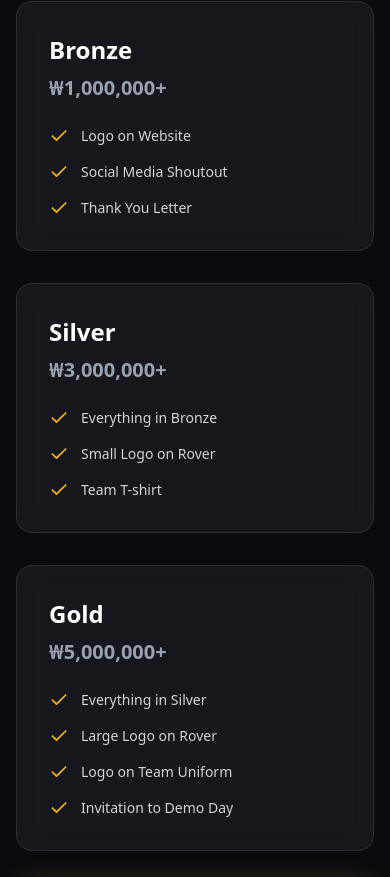
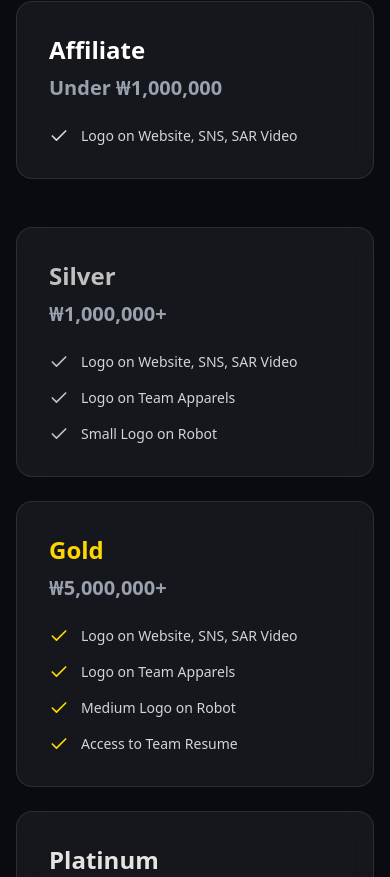
Before and after one commit to ZenithSpace/zenith.github.io, a React (Vite) app in the folder zenith-web/: page / in a window 390 px wide. Shown: the part 6747-7624 px from the top of the page. Built offline with nearby package versions, Linux system fonts and the light colour scheme; a web font is replaced by a local one.

Commit message:
Update Sponsorship: New tiers, layout, and particle effects

```diff
--- a/zenith-web/src/components/Sponsorship.tsx
+++ b/zenith-web/src/components/Sponsorship.tsx
@@ -5,28 +5,73 @@ import { useLanguage } from '../context/LanguageContext';
 const Sponsorship = () => {
     const { t } = useLanguage();
 
-    const tiers = [
+    const affiliateTier = {
+        key: 'affiliate',
+        color: 'from-gray-400 to-gray-600',
+        glow: 'group-hover:shadow-[0_0_30px_rgba(156,163,175,0.4)]',
+        border: 'group-hover:border-gray-400'
+    };
+
+    const mainTiers = [
         {
-            name: t('sponsorship.tiers.bronze'),
-            price: '₩1,000,000+',
-            features: ['Logo on Website', 'Social Media Shoutout', 'Thank You Letter']
+            key: 'silver',
+            color: 'text-[#C0C0C0]',
+            glow: 'group-hover:shadow-[0_0_30px_rgba(192,192,192,0.4)]',
+            border: 'group-hover:border-[#C0C0C0]'
         },
         {
-            name: t('sponsorship.tiers.silver'),
-            price: '₩3,000,000+',
-            features: ['Everything in Bronze', 'Small Logo on Rover', 'Team T-shirt']
+            key: 'gold',
+            color: 'text-[#FFD700]',
+            glow: 'group-hover:shadow-[0_0_30px_rgba(255,215,0,0.4)]',
+            border: 'group-hover:border-[#FFD700]'
         },
         {
-            name: t('sponsorship.tiers.gold'),
-            price: '₩5,000,000+',
-            features: ['Everything in Silver', 'Large Logo on Rover', 'Logo on Team Uniform', 'Invitation to Demo Day']
+            key: 'platinum',
+            color: 'text-[#E5E4E2]',
+            glow: 'group-hover:shadow-[0_0_30px_rgba(229,228,226,0.4)]',
+            border: 'group-hover:border-[#E5E4E2]'
         },
         {
-            name: t('sponsorship.tiers.platinum'),
-            price: '₩10,000,000+',
-            features: ['Everything in Gold', 'Main Sponsor Branding', 'Exclusive Workshop', 'Recruiting Booth Access']
+            key: 'diamond',
+            color: 'text-[#B9F2FF]',
+            glow: 'group-hover:shadow-[0_0_30px_rgba(185,242,255,0.4)]',
+            border: 'group-hover:border-[#B9F2FF]'
         }
     ];
+
+    const renderTierCard = (tierConfig: any, isAffiliate = false) => {
+        const features = t(`sponsorship.tiers.${tierConfig.key}.features`) as unknown as string[];
+
+        return (
+            <motion.div
+                initial={{ opacity: 0, y: 20 }}
+                whileInView={{ opacity: 1, y: 0 }}
+                viewport={{ once: true }}
+                className={`glass-panel p-8 rounded-2xl border border-white/10 transition-all duration-500 group relative overflow-hidden ${isAffiliate ? 'w-full max-w-3xl mx-auto mb-12' : 'h-full'
+                    } ${tierConfig.border} ${tierConfig.glow}`}
+            >
+                {/* Particle/Glow Background Effect */}
+                <div className={`absolute inset-0 opacity-0 group-hover:opacity-10 transition-opacity duration-500 bg-gradient-to-br ${isAffiliate ? 'from-gray-500 to-white' : 'from-white to-white'}`} />
+
+                <div className="relative z-10">
+                    <h4 className={`text-2xl font-bold mb-2 ${tierConfig.color || 'text-white'}`}>
+                        {t(`sponsorship.tiers.${tierConfig.key}.name`)}
+                    </h4>
+                    <div className="text-xl font-bold text-gray-400 mb-6">
+                        {t(`sponsorship.tiers.${tierConfig.key}.price`)}
+                    </div>
+                    <ul className="space-y-4">
+                        {features.map((feature, i) => (
+                            <li key={i} className="flex items-start gap-3 text-sm text-gray-300">
+                                <Check className={`w-5 h-5 flex-shrink-0 ${tierConfig.color || 'text-gray-400'}`} />
+                                <span>{feature}</span>
+                            </li>
+                        ))}
+                    </ul>
+                </div>
+            </motion.div>
+        );
+    };
 
     return (
         <section id="sponsorship" className="py-20 bg-[#0A0B10]">
@@ -41,28 +86,15 @@ const Sponsorship = () => {
                     <h3 className="text-4xl font-bold font-['Outfit']">{t('sponsorship.subtitle')}</h3>
                 </motion.div>
 
-                <div className="grid grid-cols-1 md:grid-cols-2 lg:grid-cols-4 gap-8">
-                    {tiers.map((tier, index) => (
-                        <motion.div
-                            key={index}
-                            initial={{ opacity: 0, y: 20 }}
-                            whileInView={{ opacity: 1, y: 0 }}
-                            viewport={{ once: true }}
-                            transition={{ delay: index * 0.1 }}
-                            className={`glass-panel p-8 rounded-2xl border transition-all duration-300 ${index === 3 ? 'border-zenith-sub shadow-[0_0_30px_rgba(255,187,0,0.2)]' : 'border-white/10 hover:border-white/30'
-                                }`}
-                        >
-                            <h4 className={`text-2xl font-bold mb-2 ${index === 3 ? 'text-zenith-sub' : 'text-white'}`}>{tier.name}</h4>
-                            <div className="text-xl font-bold text-gray-400 mb-6">{tier.price}</div>
-                            <ul className="space-y-4">
-                                {tier.features.map((feature, i) => (
-                                    <li key={i} className="flex items-start gap-3 text-sm text-gray-300">
-                                        <Check className="w-5 h-5 text-zenith-sub flex-shrink-0" />
-                                        <span>{feature}</span>
-                                    </li>
-                                ))}
-                            </ul>
-                        </motion.div>
+                {/* Affiliate Tier */}
+                {renderTierCard(affiliateTier, true)}
+
+                {/* Main Tiers Grid */}
+                <div className="grid grid-cols-1 md:grid-cols-2 lg:grid-cols-4 gap-6">
+                    {mainTiers.map((tier) => (
+                        <div key={tier.key}>
+                            {renderTierCard(tier)}
+                        </div>
                     ))}
                 </div>
             </div>
--- a/zenith-web/src/data/translations.ts
+++ b/zenith-web/src/data/translations.ts
@@ -73,10 +73,31 @@ export const translations = {
             title: 'Sponsorship',
             subtitle: 'Partner With Us',
             tiers: {
-                platinum: 'Platinum',
-                gold: 'Gold',
-                silver: 'Silver',
-                bronze: 'Bronze',
+                affiliate: {
+                    name: 'Affiliate',
+                    price: 'Under ₩1,000,000',
+                    features: ['Logo on Website, SNS, SAR Video']
+                },
+                silver: {
+                    name: 'Silver',
+                    price: '₩1,000,000+',
+                    features: ['Logo on Website, SNS, SAR Video', 'Logo on Team Apparels', 'Small Logo on Robot']
+                },
+                gold: {
+                    name: 'Gold',
+                    price: '₩5,000,000+',
+                    features: ['Logo on Website, SNS, SAR Video', 'Logo on Team Apparels', 'Medium Logo on Robot', 'Access to Team Resume']
+                },
+                platinum: {
+                    name: 'Platinum',
+                    price: '₩10,000,000+',
+                    features: ['Logo on Website, SNS, SAR Video', 'Logo on Team Apparels', 'Large Logo on Robot', 'Access to Team Resume', 'Private Tech Demo at Sponsor HQ']
+                },
+                diamond: {
+                    name: 'Diamond',
+                    price: '₩30,000,000+',
+                    features: ['Logo on Website, SNS, SAR Video', 'Logo on Team Apparels', 'X-Large Logo on Robot', 'Access to Team Resume', 'Private Tech Demo at Sponsor HQ', 'Custom Benefit']
+                }
             },
         },
         contact: {
@@ -182,10 +203,31 @@ export const translations = {
             title: '후원',
             subtitle: '파트너가 되어주세요',
             tiers: {
-                platinum: '플래티넘',
-                gold: '골드',
-                silver: '실버',
-                bronze: '브론즈',
+                affiliate: {
+                    name: 'Affiliate',
+                    price: '100만원 미만',
+                    features: ['웹사이트, SNS, SAR 영상 로고 노출']
+                },
+                silver: {
+                    name: 'Silver',
+                    price: '100만원+',
+                    features: ['웹사이트, SNS, SAR 영상 로고 노출', '팀 단체복 로고 부착', '로버 로고 부착 (Small)']
+                },
+                gold: {
+                    name: 'Gold',
+                    price: '500만원+',
+                    features: ['웹사이트, SNS, SAR 영상 로고 노출', '팀 단체복 로고 부착', '로버 로고 부착 (Medium)', '팀원 이력서 열람 권한']
+                },
+                platinum: {
+                    name: 'Platinum',
+                    price: '1000만원+',
+                    features: ['웹사이트, SNS, SAR 영상 로고 노출', '팀 단체복 로고 부착', '로버 로고 부착 (Large)', '팀원 이력서 열람 권한', '후원사 본사 방문 기술 시연']
+                },
+                diamond: {
+                    name: 'Diamond',
+                    price: '3000만원+',
+                    features: ['웹사이트, SNS, SAR 영상 로고 노출', '팀 단체복 로고 부착', '로버 로고 부착 (X-Large)', '팀원 이력서 열람 권한', '후원사 본사 방문 기술 시연', '맞춤형 혜택 제공']
+                }
             },
         },
         contact: {
```
